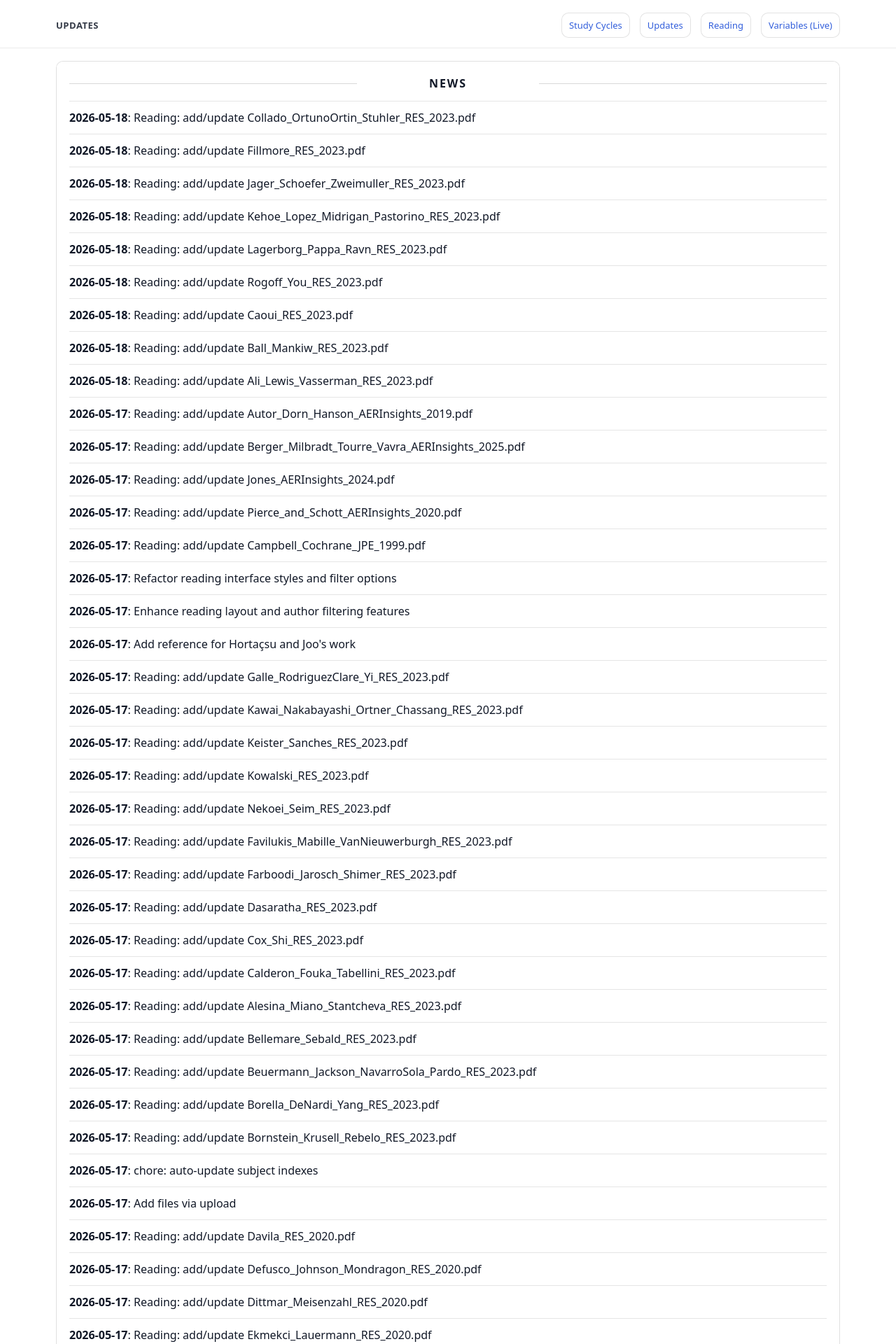
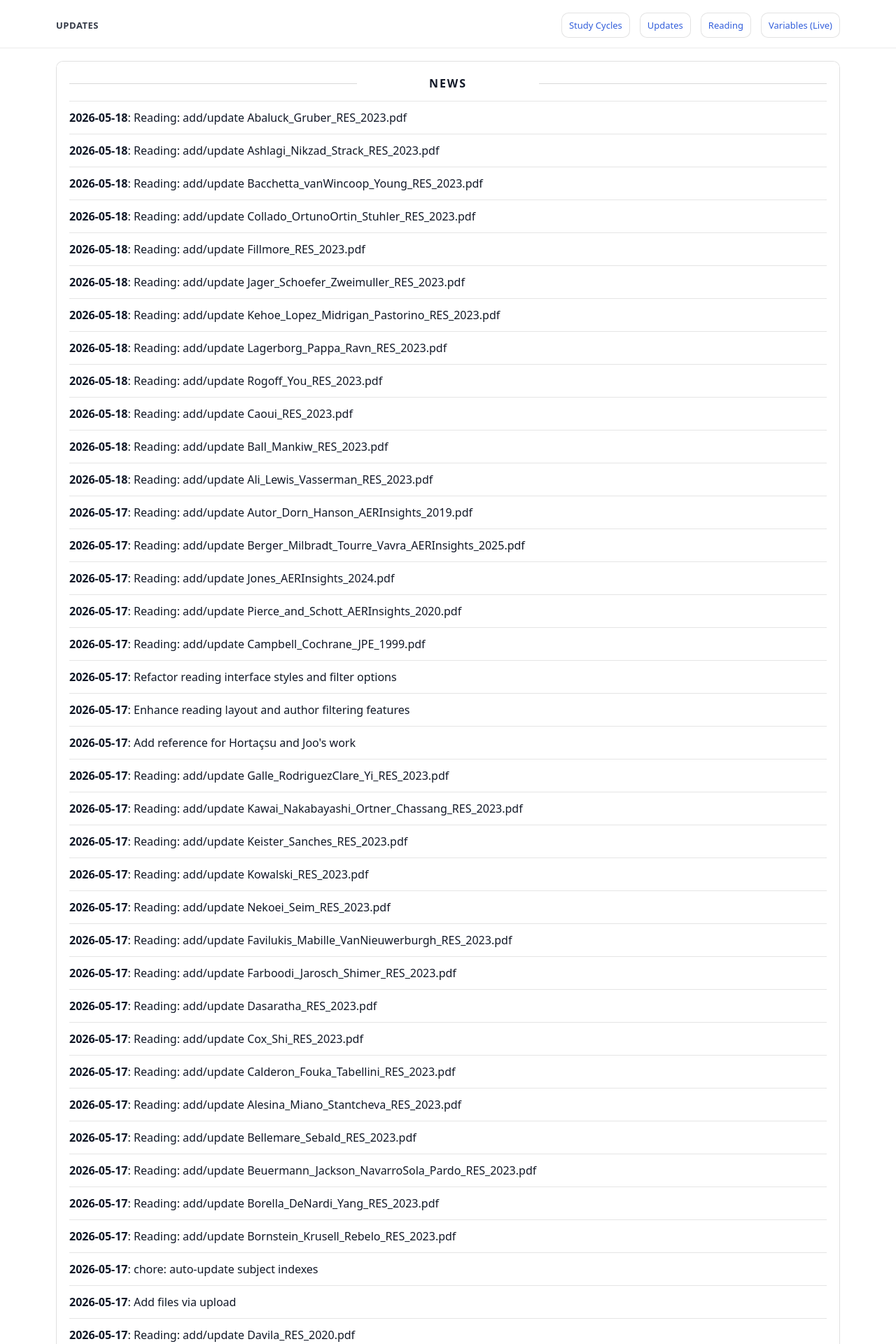
Before and after one commit to yaxinzn/study-archive, a Jekyll site: the page built from updates/index.md, in a window 1280 px wide. Shown: the top 1920 px of the page at 70% size. Built offline with Jekyll 4.4.1, drawn with Linux system fonts in a browser that asks for light colours; some of the changed text lies outside the part shown.

Commit message:
chore: update NEWS feed

```diff
--- a/_data/news.yml
+++ b/_data/news.yml
@@ -1,4 +1,13 @@
 # Auto-generated update history (sorted newest -> oldest). Do not edit manually.
+- ts: "1779097721"
+  date: "2026-05-18"
+  title: "Reading: add/update Abaluck_Gruber_RES_2023.pdf"
+- ts: "1779097662"
+  date: "2026-05-18"
+  title: "Reading: add/update Ashlagi_Nikzad_Strack_RES_2023.pdf"
+- ts: "1779097634"
+  date: "2026-05-18"
+  title: "Reading: add/update Bacchetta_vanWincoop_Young_RES_2023.pdf"
 - ts: "1779059731"
   date: "2026-05-18"
   title: "Reading: add/update Collado_OrtunoOrtin_Stuhler_RES_2023.pdf"
```
